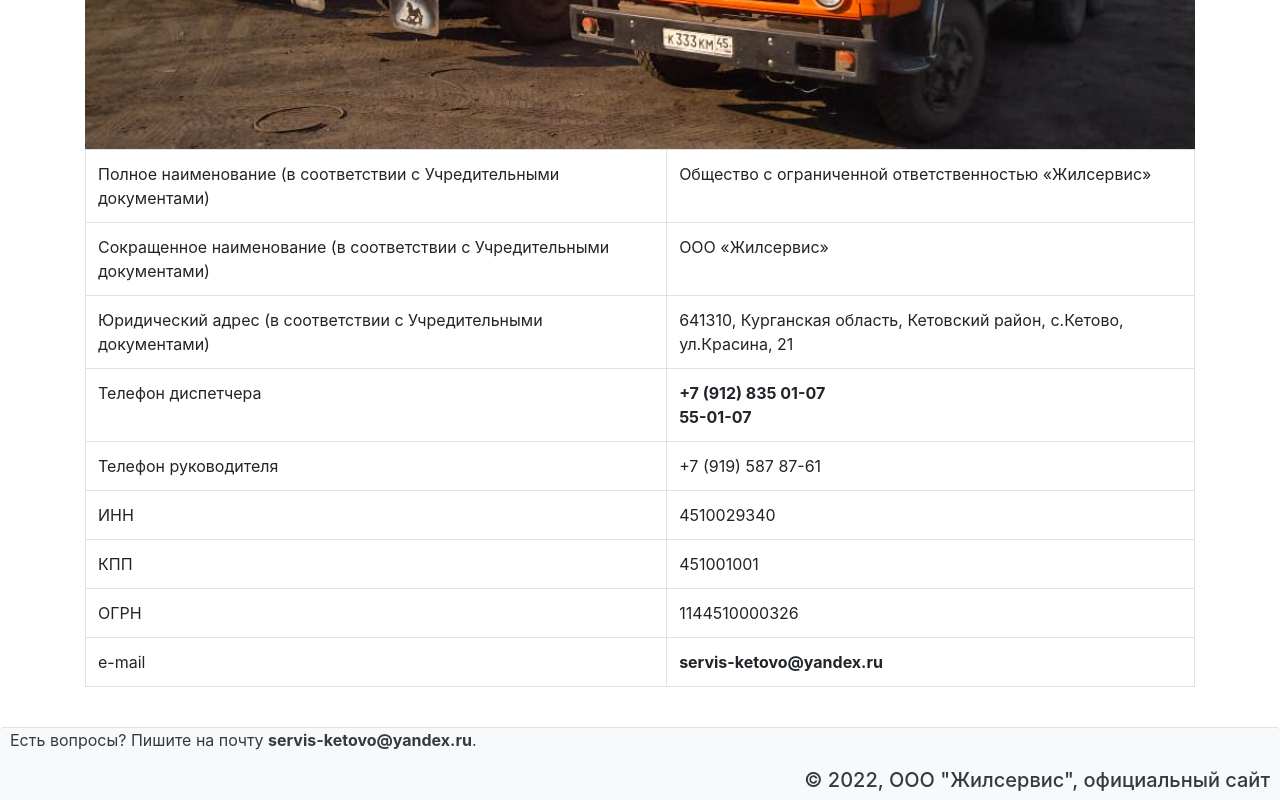
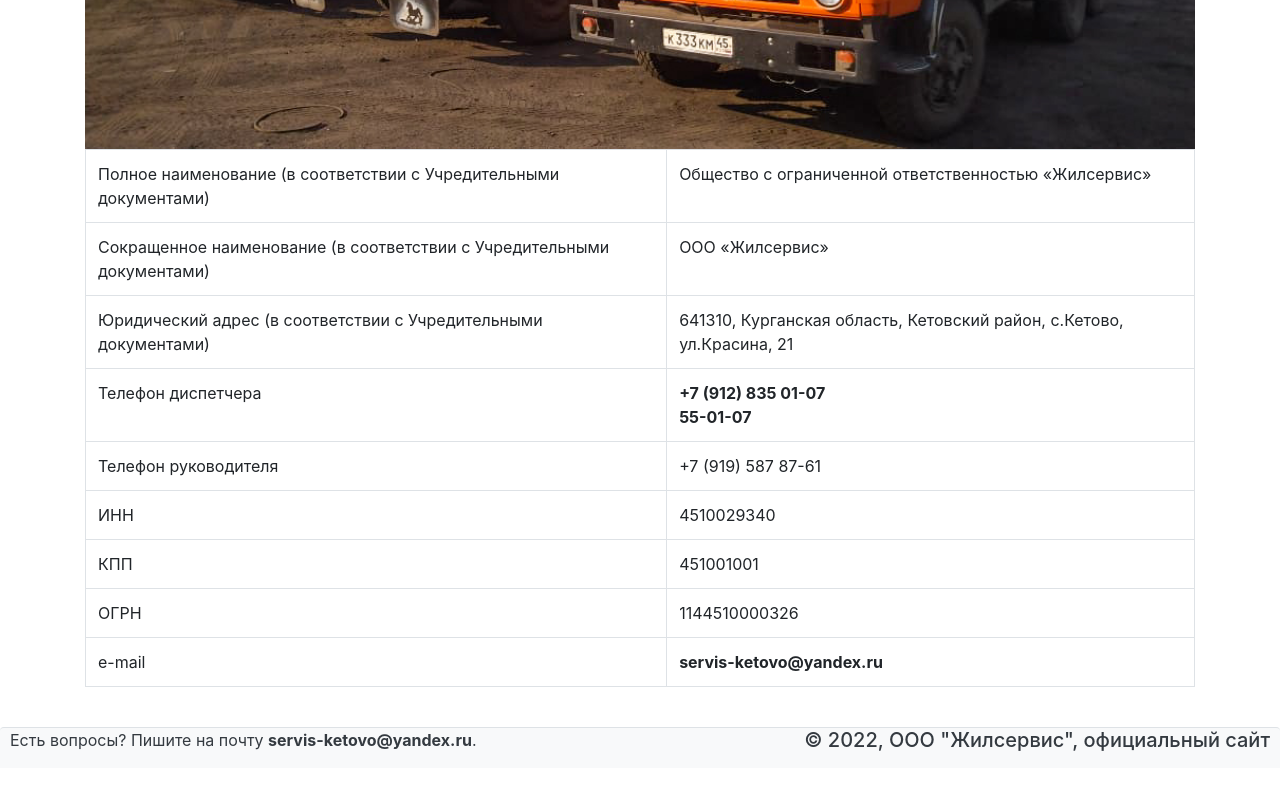
Before and after one commit to skat45/Web_page_4_zhilservis, a plain HTML site: page index.html in a window 1280 px wide. Shown: the part 472-1272 px from the top of the page. After the commit the page ends 1240 px from the top, so only its background shows below. Drawn offline with nearby package versions, Linux system fonts and the light colour scheme.

Commit message:
Update index.html

```diff
--- a/index.html
+++ b/index.html
@@ -42,12 +42,9 @@
 	</table>
 </div>
 <br>
-<footer class="bg-light text-dark border-top rounded-top container-fluid" style="padding-right: 10px; padding-left: 10px;">
-	<p>Есть вопросы? Пишите на почту <b>servis-ketovo@yandex.ru</b>.</p>
-		<div class="row">
-		<div class="col-md-6"></div>
-		<div class="col-md-6"><h5 align="right">© 2022, OOO "Жилсервис", официальный сайт</h5></div>
-	</div>
+<footer class="bg-light text-dark border-top rounded-top container-fluid" style="padding-right: 10px; padding-left: 10px; display: flex;">
+	<p style="margin-left: 0; margin-right: auto;">Есть вопросы? Пишите на почту <b>servis-ketovo@yandex.ru</b>.</p>
+	<h5 style="margin-left: auto; margin-right: 0;">© 2022, OOO "Жилсервис", официальный сайт</h5></div>
 </footer>
 </body>
 </html>
```
